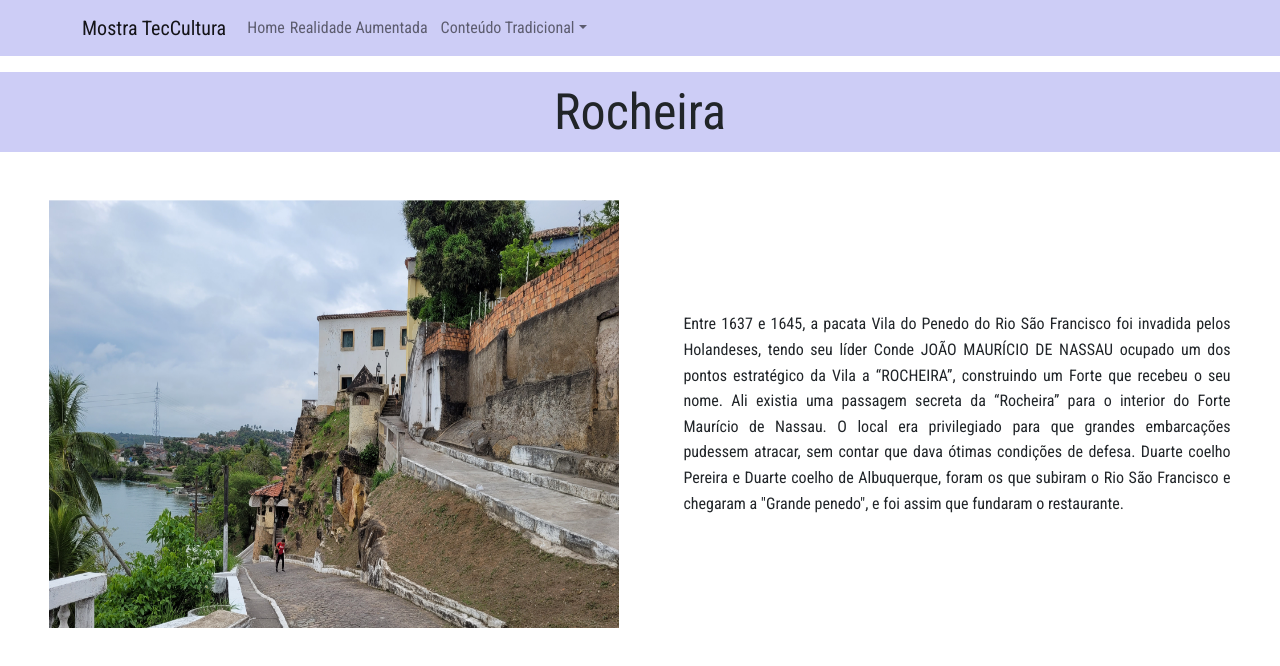
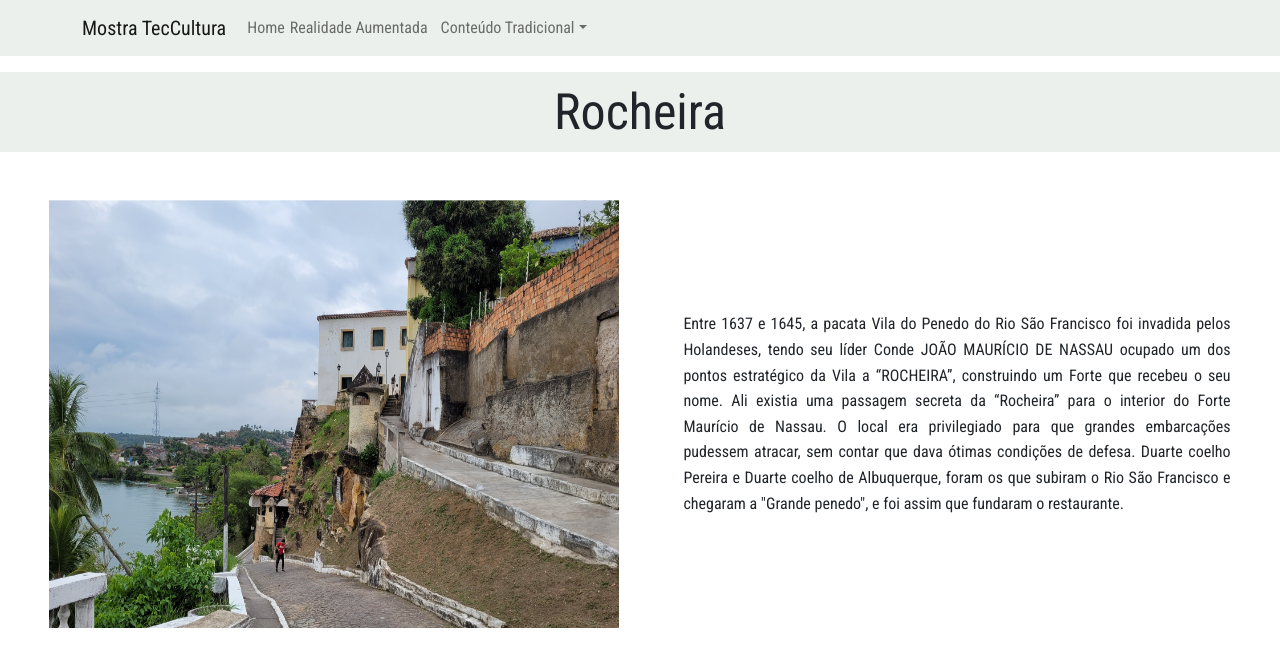
Before and after one commit to camillaalves12/techCultura, a React (Vite) app: page /artItem/1 in a window 1280 px wide. Shown: the top 666 px of the page. Built offline with nearby package versions, Linux system fonts and the light colour scheme.

Commit message:
alterado a cor de fundo o title e bordar dos cards

```diff
--- a/src/components/Nav/index.jsx
+++ b/src/components/Nav/index.jsx
@@ -2,7 +2,6 @@ import Container from 'react-bootstrap/Container'
 import Nav from 'react-bootstrap/Nav'
 import Navbar from 'react-bootstrap/Navbar'
 import NavDropdown from 'react-bootstrap/NavDropdown'
-import { Arts } from '../../pages/arts/Arts'
 
 import S from './styles.module.scss'
 import { Link } from 'react-router-dom'
--- a/src/components/Nav/styles.module.scss
+++ b/src/components/Nav/styles.module.scss
@@ -1,6 +1,5 @@
 .Navbar {
-  background: #0000d032;
-
+  background: #9bb2a032;
 }
 
 .Link {
--- a/src/components/cards/styles.module.scss
+++ b/src/components/cards/styles.module.scss
@@ -10,6 +10,7 @@
    width: 25rem;
    margin: 0.2rem;
    margin-top: 1.5rem;
+   border: 1px solid #b2b1b1;
 }
 
 .cardItem:hover {
--- a/src/components/title/styles.module.scss
+++ b/src/components/title/styles.module.scss
@@ -6,7 +6,7 @@
    height: 5rem;
    margin-top: 1rem;
    margin-bottom: 1rem;
-   background: #0000d032;
+   background: #9bb2a032;
    display: flex;
    align-items: center;
    justify-content: center;
```
